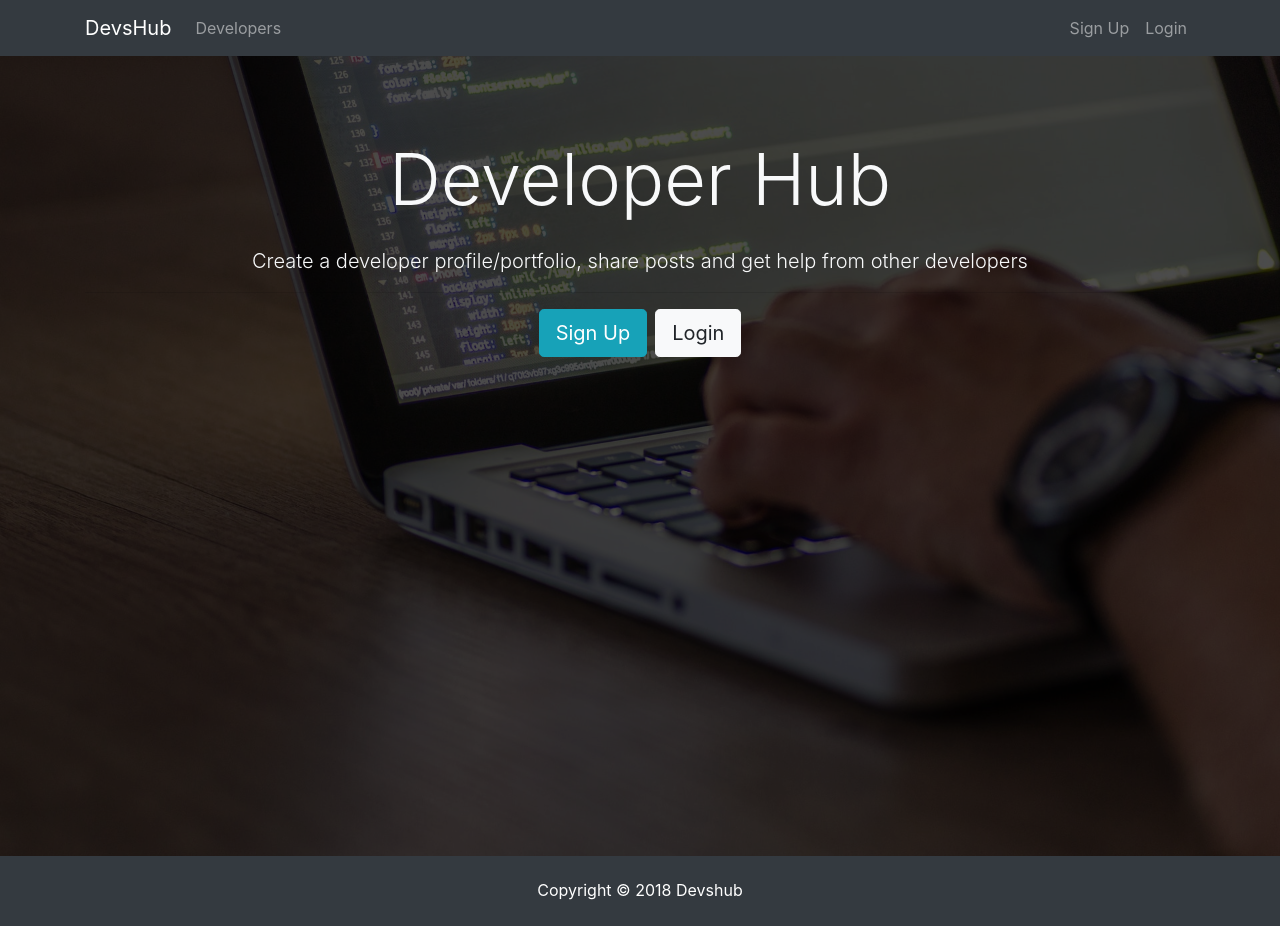
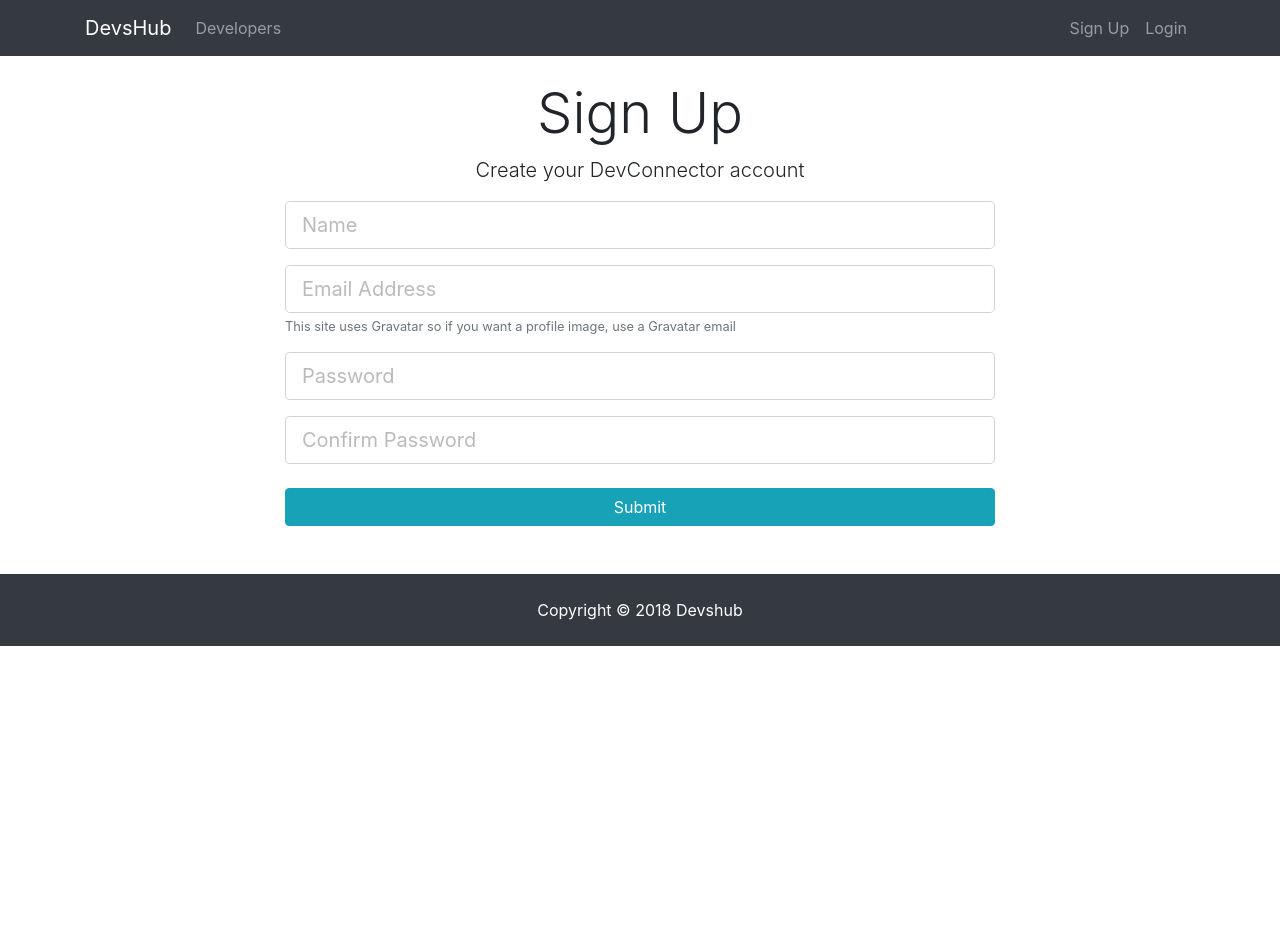
Before and after one commit to michaelyiu/devshub, a React (Create React App) app in the folder client/: page /register in a window 1280 px wide. After the commit the page ends 800 px from the top, so only its background shows below. Built offline with nearby package versions, Linux system fonts and the light colour scheme.

Commit message:
Register and Login form added and working

```diff
--- a/client/package.json
+++ b/client/package.json
@@ -3,8 +3,10 @@
   "version": "0.1.0",
   "private": true,
   "dependencies": {
+    "axios": "^0.18.0",
     "react": "^16.6.0",
     "react-dom": "^16.6.0",
+    "react-router-dom": "^4.3.1",
     "react-scripts": "2.0.5"
   },
   "scripts": {
--- a/client/src/App.js
+++ b/client/src/App.js
@@ -1,17 +1,27 @@
 import React, { Component } from 'react';
+import { BrowserRouter as Router, Route } from 'react-router-dom';
+
 import './App.css';
 import Navbar from './components/layout/Navbar';
 import Landing from './components/layout/Landing';
 import Footer from './components/layout/Footer';
+import Register from './components/auth/Register';
+import Login from './components/auth/Login';
 
 class App extends Component {
   render() {
     return (
-      <div className="App">
-        <Navbar />
-        <Landing />
-        <Footer />
-      </div>
+      <Router>
+        <div className="App">
+          <Navbar />
+          <Route exact path="/" component={Landing} />
+          <div className="container">
+            <Route exact path="/register" component={Register} />
+            <Route exact path="/login" component={Login} />
+          </div>
+          <Footer />
+        </div>
+      </Router>
     );
   }
 }
--- /dev/null
+++ b/client/src/components/auth/Login.js
@@ -0,0 +1,68 @@
+import React, { Component } from 'react'
+
+class Login extends Component {
+  constructor() {
+    super();
+    this.state = {
+      email: '',
+      password: '',
+    };
+  }
+
+  onChange = (e) => {
+    this.setState({ [e.target.name]: e.target.value })
+  }
+
+  onSubmit = (e) => {
+    e.preventDefault();
+
+    const user = {
+      email: this.state.email,
+      password: this.state.password,
+    }
+    console.log(user);
+
+  }
+
+
+
+  render() {
+    return (
+      <div>
+        <div className="login">
+          <div className="container">
+            <div className="row">
+              <div className="col-md-8 m-auto">
+                <h1 className="display-4 text-center">Log In</h1>
+                <p className="lead text-center">Sign in to your DevConnector account</p>
+                <form onSubmit={this.onSubmit}>
+                  <div className="form-group">
+                    <input
+                      type="email"
+                      className="form-control form-control-lg"
+                      placeholder="Email Address"
+                      name="email"
+                      onChange={this.onChange}
+                    />
+                  </div>
+                  <div className="form-group">
+                    <input
+                      type="password"
+                      className="form-control form-control-lg"
+                      placeholder="Password"
+                      name="password"
+                      onChange={this.onChange}
+                    />
+                  </div>
+                  <input type="submit" className="btn btn-info btn-block mt-4" />
+                </form>
+              </div>
+            </div>
+          </div>
+        </div>
+      </div>
+    )
+  }
+}
+
+export default Login;
--- /dev/null
+++ b/client/src/components/auth/Register.js
@@ -0,0 +1,92 @@
+import React, { Component } from 'react'
+
+class Register extends Component {
+  constructor() {
+    super();
+    this.state = {
+      name: '',
+      email: '',
+      password: '',
+      password2: '',
+      errors: {}
+    }
+  }
+
+  onChange = (e) => {
+    this.setState({ [e.target.name]: e.target.value })
+  }
+
+  onSubmit = (e) => {
+    e.preventDefault();
+
+    const newUser = {
+      name: this.state.name,
+      email: this.state.email,
+      password: this.state.password,
+      password2: this.state.password2,
+    }
+  }
+
+  render() {
+    return (
+      <div className="register">
+        <div className="container">
+          <div className="row">
+            <div className="col-md-8 m-auto">
+              <h1 className="display-4 text-center">Sign Up</h1>
+              <p className="lead text-center">Create your DevConnector account</p>
+              <form onSubmit={this.onSubmit}>
+                <div className="form-group">
+                  <input
+                    type="text"
+                    className="form-control form-control-lg"
+                    placeholder="Name"
+                    name="name"
+                    value={this.state.name}
+                    onChange={this.onChange}
+                  />
+                </div>
+                <div className="form-group">
+                  <input
+                    type="email"
+                    className="form-control form-control-lg"
+                    placeholder="Email Address"
+                    name="email"
+                    value={this.state.email}
+                    onChange={this.onChange}
+                  />
+                  <small className="form-text text-muted">This site uses Gravatar so if you want a profile image, use a Gravatar email</small>
+                </div>
+                <div className="form-group">
+                  <input
+                    type="password"
+                    className="form-control form-control-lg"
+                    placeholder="Password"
+                    name="password"
+                    value={this.state.password}
+                    onChange={this.onChange}
+                    autoComplete="sup"
+                  />
+                </div>
+                <div className="form-group">
+                  <input
+                    type="password"
+                    className="form-control form-control-lg"
+                    placeholder="Confirm Password"
+                    name="password2"
+                    value={this.state.password2}
+                    onChange={this.onChange}
+                    autoComplete="sup"
+                  />
+                </div>
+                <input type="submit" className="btn btn-info btn-block mt-4" />
+              </form>
+            </div>
+          </div>
+        </div>
+      </div>
+    )
+  }
+}
+
+export default Register;
--- a/client/src/components/layout/Landing.js
+++ b/client/src/components/layout/Landing.js
@@ -1,4 +1,6 @@
 import React, { Component } from 'react';
+import { Link } from 'react-router-dom';
+
 
 class Landing extends Component {
   render() {
@@ -12,8 +14,8 @@
             </h1>
                 <p className="lead"> Create a developer profile/portfolio, share posts and get help from other developers</p>
                 <hr />
-                <a href="register.html" className="btn btn-lg btn-info mr-2">Sign Up</a>
-                <a href="login.html" className="btn btn-lg btn-light">Login</a>
+                <Link to="/register" className="btn btn-lg btn-info mr-2">Sign Up</Link>
+                <Link to="/login" className="btn btn-lg btn-light">Login</Link>
               </div>
             </div>
           </div>
--- a/client/src/components/layout/Navbar.js
+++ b/client/src/components/layout/Navbar.js
@@ -1,11 +1,12 @@
-import React, { Component } from 'react'
+import React, { Component } from 'react';
+import { Link } from 'react-router-dom';
 
 class Navbar extends Component {
   render() {
     return (
       <nav className="navbar navbar-expand-sm navbar-dark bg-dark mb-4">
         <div className="container">
-          <a className="navbar-brand" href="landing.html">DevsHub</a>
+          <Link className="navbar-brand" to="/">DevsHub</Link>
           <button className="navbar-toggler" type="button" data-toggle="collapse" data-target="#mobile-nav">
             <span className="navbar-toggler-icon"></span>
           </button>
@@ -13,17 +14,16 @@
           <div className="collapse navbar-collapse" id="mobile-nav">
             <ul className="navbar-nav mr-auto">
               <li className="nav-item">
-                <a className="nav-link" href="profiles.html"> Developers
-            </a>
+                <Link className="nav-link" to="profiles"> Developers</Link>
               </li>
             </ul>
 
             <ul className="navbar-nav ml-auto">
               <li className="nav-item">
-                <a className="nav-link" href="register.html">Sign Up</a>
+                <Link className="nav-link" to="/register">Sign Up</Link>
               </li>
               <li className="nav-item">
-                <a className="nav-link" href="login.html">Login</a>
+                <Link className="nav-link" to="/login">Login</Link>
               </li>
             </ul>
           </div>
```
